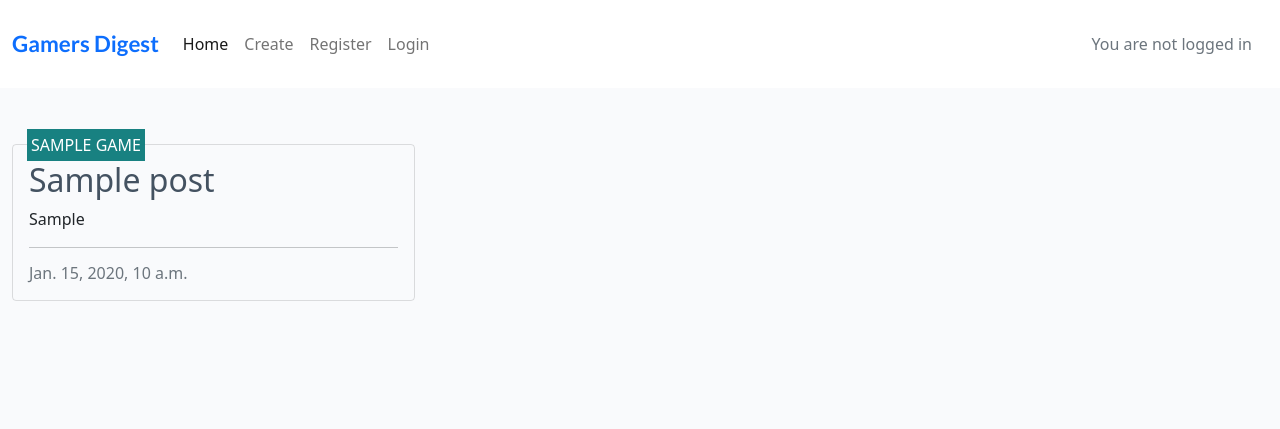
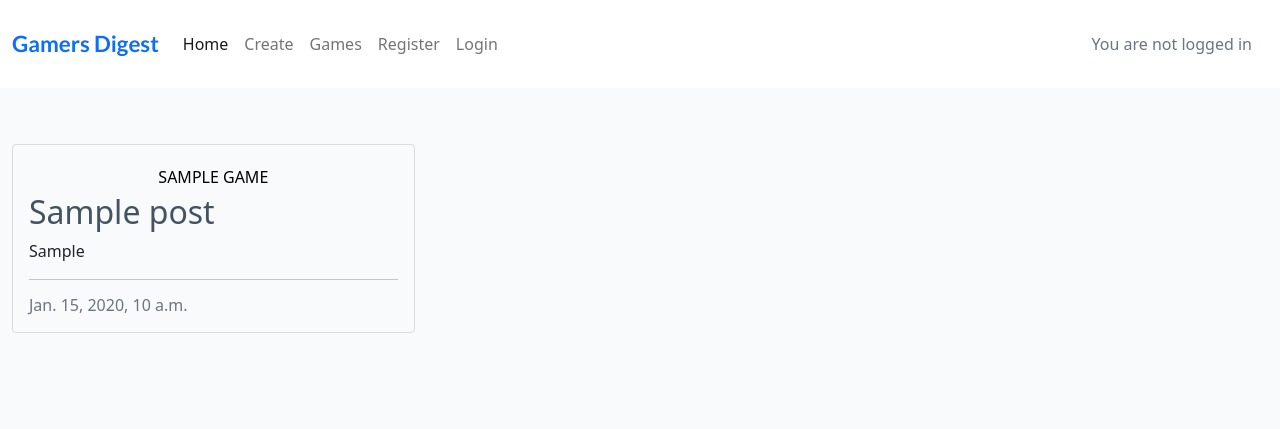
Before and after one commit to programmer-1991/gamers-digest, a Django app: page / in a window 1280 px wide. Shown: the top 429 px of the page. Run offline with Django 4.2, Linux system fonts and the light colour scheme; tables that the repository leaves empty hold one stand-in row (values such as "Sample post"); parts of the project's set-up code (start-up, migrations or seed data) failed here and were passed over; some libraries are stand-ins or nearby versions.

Commit message:
Add a page for game list

```diff
--- a/news/templates/news/game.html
+++ b/news/templates/news/game.html
@@ -52,7 +52,6 @@
 
     <div class="container-fluid">
         <div class="row">
-
             <!-- News Entries Column -->
             <div class="col-12 mt-3 left">
                 <h2>Related posts:</h2>
@@ -65,7 +64,7 @@
                                     <h2 class="card-title">{{ post.title }}</h2>
                                 </a>
                                 <p class="card-text">{{ post.intro }}</p>
-                                <hr />
+                                <hr/>
                                 <p class="card-text text-muted h6">{{ post.created_on }}</p>
                             </div>
                         </div>
--- a/news/urls.py
+++ b/news/urls.py
@@ -3,6 +3,7 @@ from django.urls import path
 
 urlpatterns = [
     path('', views.PostList.as_view(), name = 'home'),
+    path('games/', views.GameList.as_view(), name = 'game_list'),
     path('create/', views.create, name = 'create'),
     path('game/<slug:slug>/', views.game, name='game'),
     path('<slug:slug>/', views.post, name='post'),
--- a/news/views.py
+++ b/news/views.py
@@ -11,6 +11,11 @@ from django.utils.text import slugify
 class PostList(generic.ListView):
     queryset = Post.objects.all()
     template_name = "news/index.html"
+    paginate_by = 6
+
+class GameList(generic.ListView):
+    queryset = Game.objects.all()
+    template_name = "news/game_list.html"
     paginate_by = 6
 
 def create(request):
--- a/static/css/style.css
+++ b/static/css/style.css
@@ -56,11 +56,7 @@ body {
 }
 
 .image-flash {
-    position: absolute;
-    bottom: 5%;
     min-width: 30%;
-    left: -2px;
-    background-color: #188181;
 }
 
 .scale {
@@ -69,9 +65,10 @@ body {
 }
 
 .game-title {
-    color: white;
+    color: black;
     margin: 4px;
     text-transform: uppercase;
+    text-align: center;
 }
 
 .masthead {
--- a/templates/base.html
+++ b/templates/base.html
@@ -2,6 +2,7 @@
 
 {% url 'home' as home_url %}
 {% url 'create' as create_url %}
+{% url 'game_list' as games_url %}
 {% url 'account_login' as login_url %}
 {% url 'account_signup' as signup_url %}
 {% url 'account_logout' as logout_url %}
@@ -52,6 +53,10 @@
                     <li class="nav-item">
                         <a class="nav-link {% if request.path == create_url %}active{% endif %}" aria-current="page"
                             href="{% url 'create' %}">Create</a>
+                    </li>
+                    <li class="nav-item">
+                        <a class="nav-link {% if request.path == games_url %}active{% endif %}" aria-current="page"
+                            href="{% url 'game_list' %}">Games</a>
                     </li>
                     {% if user.is_authenticated %}
                     <li class="nav-item">
```
Also changed, not shown: news/templates/news/game_list.html (added, +55 -0 lines).
